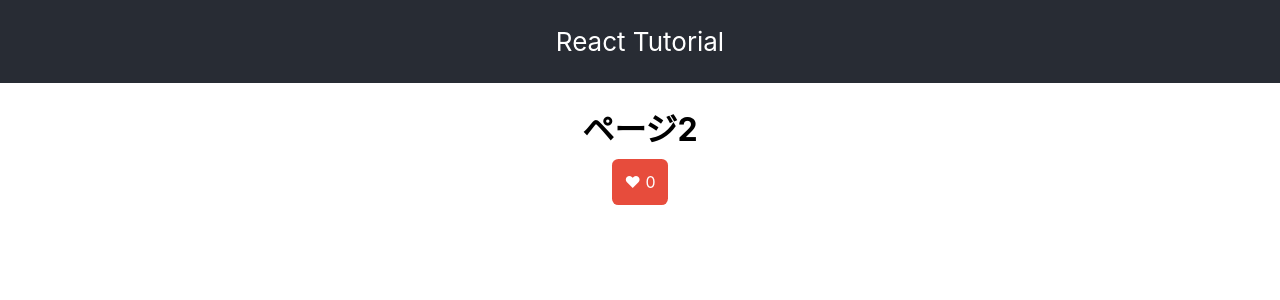
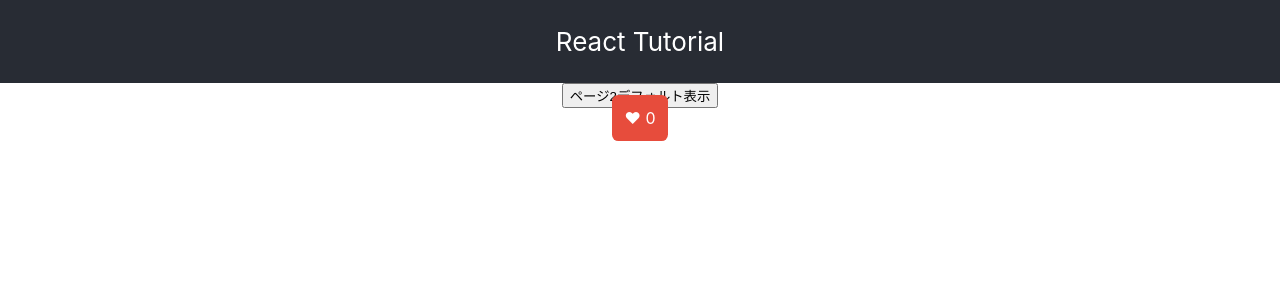
Before and after one commit to Kou-ISK/react-tutorial, a React (Create React App) app: page /page2 in a window 1280 px wide. Shown: the top 300 px of the page. Built offline with nearby package versions, Linux system fonts and the light colour scheme.

Commit message:
feat: マウスオーバーイベントを検知する処理を追加

```diff
--- a/src/pages/Page2.tsx
+++ b/src/pages/Page2.tsx
@@ -1,6 +1,10 @@
-import React from "react";
+import React, { useState } from "react";
 
+// 参考: https://qiita.com/FumioNonaka/items/4361d1cdf34ffb5a5338
 export const Page2 = () => {
-    return <h1>ページ2</h1>
-
+    const [text, setText] = useState("ページ2デフォルト表示");
+    const handleMouseOverEvent: React.PointerEventHandler<HTMLButtonElement> = (event): void => {
+        setText("マウスオーバーされました");
+    }
+    return <button onMouseOver={handleMouseOverEvent}>{text}</button>
 }
```
